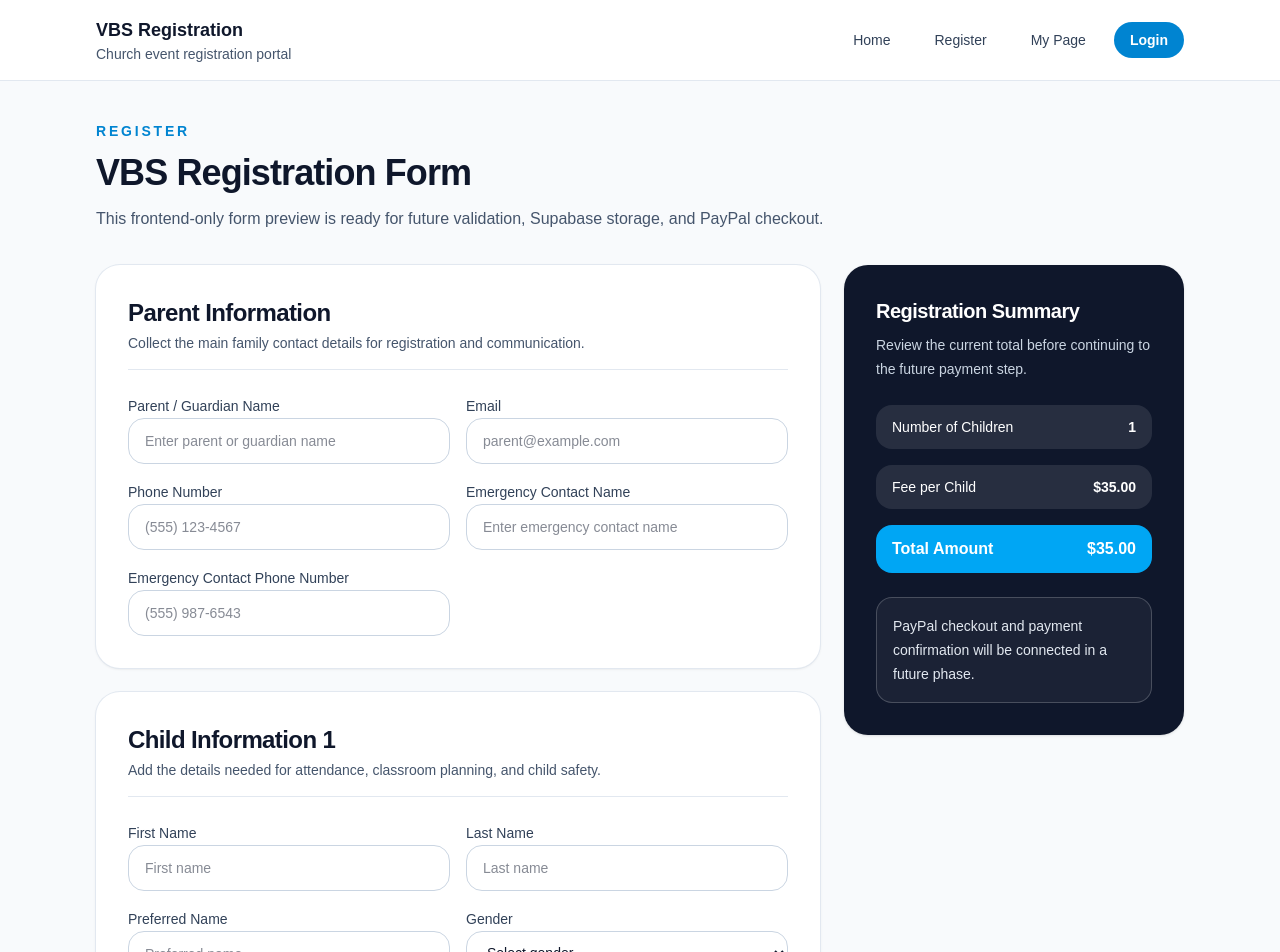
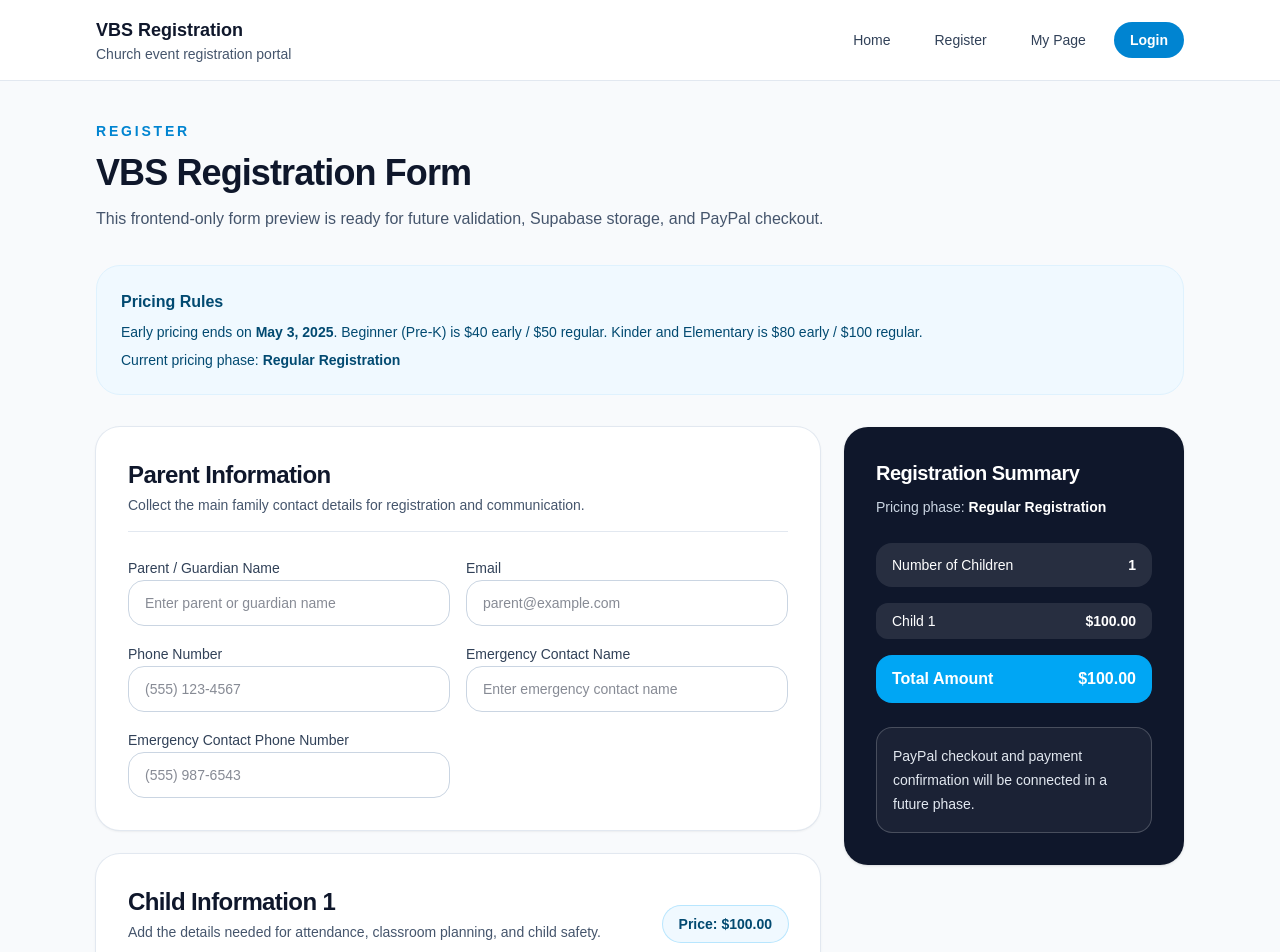
Before and after one commit to Irvine-Onnuri-Church/vbs-registration, a Next.js app: page /register in a window 1280 px wide. Shown: the top 952 px of the page. Built offline with nearby package versions, Linux system fonts and the light colour scheme.

Commit message:
Add dynamic child pricing for registration totals

```diff
--- a/src/app/register/page.tsx
+++ b/src/app/register/page.tsx
@@ -1,13 +1,15 @@
 'use client';
 
-import { useState } from 'react';
+import { useMemo, useState } from 'react';
 
 import ChildInfoCard, { type ChildInfo } from '@/components/ChildInfoCard';
 import PageContainer from '@/components/PageContainer';
 import ParentInfoSection, { type ParentInfo } from '@/components/ParentInfoSection';
+import PayPalPaymentPlaceholder from '@/components/PayPalPaymentPlaceholder';
 import RegistrationSummary from '@/components/RegistrationSummary';
 import SectionTitle from '@/components/SectionTitle';
 import { EVENT_INFO } from '@/lib/constants';
+import { calculateChildPrice, formatDateLabel, getPricingTierFromGrade, isEarlyRegistration } from '@/lib/utils';
 
 const initialParentInfo: ParentInfo = {
   parentName: '',
@@ -39,8 +41,28 @@ export default function RegisterPage() {
   const [photoConsent, setPhotoConsent] = useState(false);
   const [liabilityAcknowledgment, setLiabilityAcknowledgment] = useState(false);
 
+  const earlyRegistration = isEarlyRegistration(new Date(), EVENT_INFO.earlyRegistrationDeadline);
+  const pricingPhaseLabel = earlyRegistration ? 'Early Registration' : 'Regular Registration';
+
+  const childPricing = useMemo(
+    () =>
+      children.map((child, index) => {
+        const price = calculateChildPrice(child.grade, earlyRegistration);
+        const pricingTierLabel = getPricingTierFromGrade(child.grade) === 'beginner' ? 'Beginner (Pre-K)' : 'Kinder / Elementary';
+        const childName = child.firstName || child.preferredName || `Child ${index + 1}`;
+
+        return {
+          id: child.id,
+          label: childName,
+          price,
+          pricingTierLabel,
+        };
+      }),
+    [children, earlyRegistration],
+  );
+
   const childCount = children.length;
-  const totalAmount = childCount * EVENT_INFO.registrationFeeAmount;
+  const totalAmount = childPricing.reduce((total, child) => total + child.price, 0);
 
   function handleParentInfoChange(field: keyof ParentInfo, value: string) {
     setParentInfo((currentValues) => ({
@@ -80,6 +102,17 @@ export default function RegisterPage() {
         </p>
       </section>
 
+      <section className="rounded-3xl border border-sky-100 bg-sky-50 p-4 text-sm text-sky-900 sm:p-6">
+        <h2 className="text-base font-semibold">Pricing Rules</h2>
+        <p className="mt-2">
+          Early pricing ends on <strong>{formatDateLabel(EVENT_INFO.earlyRegistrationDeadline)}</strong>. Beginner (Pre-K)
+          is $40 early / $50 regular. Kinder and Elementary is $80 early / $100 regular.
+        </p>
+        <p className="mt-2">
+          Current pricing phase: <strong>{pricingPhaseLabel}</strong>
+        </p>
+      </section>
+
       <form onSubmit={handleSubmit} className="grid gap-6 xl:grid-cols-[minmax(0,1fr)_340px] xl:items-start">
         <div className="space-y-6">
           <ParentInfoSection values={parentInfo} onChange={handleParentInfoChange} />
@@ -90,6 +123,8 @@ export default function RegisterPage() {
                 key={child.id}
                 child={child}
                 childNumber={index + 1}
+                childPrice={childPricing[index]?.price ?? 0}
+                priceCategoryLabel={childPricing[index]?.pricingTierLabel ?? 'Kinder / Elementary'}
                 onChange={handleChildChange}
               />
             ))}
@@ -138,6 +173,8 @@ export default function RegisterPage() {
               Continue to Payment will remain frontend-only until PayPal checkout is integrated.
             </div>
 
+            <PayPalPaymentPlaceholder totalAmount={totalAmount} />
+
             <button
               type="submit"
               className="mt-6 inline-flex w-full items-center justify-center rounded-full bg-sky-600 px-5 py-3 text-sm font-semibold text-white transition hover:bg-sky-700 sm:w-auto"
@@ -149,7 +186,8 @@ export default function RegisterPage() {
 
         <RegistrationSummary
           childCount={childCount}
-          feePerChild={EVENT_INFO.registrationFeeAmount}
+          pricingPhaseLabel={pricingPhaseLabel}
+          childPrices={childPricing}
           totalAmount={totalAmount}
         />
       </form>
--- a/src/components/ChildInfoCard.tsx
+++ b/src/components/ChildInfoCard.tsx
@@ -1,4 +1,5 @@
 import SectionTitle from '@/components/SectionTitle';
+import { formatCurrency } from '@/lib/utils';
 
 type ChildInfo = {
   id: number;
@@ -17,6 +18,8 @@ type ChildInfo = {
 type ChildInfoCardProps = {
   child: ChildInfo;
   childNumber: number;
+  childPrice: number;
+  priceCategoryLabel: string;
   onChange: (childId: number, field: keyof ChildInfo, value: string) => void;
 };
 
@@ -26,13 +29,26 @@ const tshirtSizes = ['Select size', 'YS', 'YM', 'YL', 'YXL', 'AS', 'AM', 'AL'];
 
 export type { ChildInfo };
 
-export default function ChildInfoCard({ child, childNumber, onChange }: ChildInfoCardProps) {
+export default function ChildInfoCard({
+  child,
+  childNumber,
+  childPrice,
+  priceCategoryLabel,
+  onChange,
+}: ChildInfoCardProps) {
   return (
     <section className="rounded-3xl bg-white p-6 shadow-sm ring-1 ring-slate-200 sm:p-8">
       <SectionTitle
         title={`Child Information ${childNumber}`}
         description="Add the details needed for attendance, classroom planning, and child safety."
+        action={
+          <div className="rounded-full bg-sky-50 px-4 py-2 text-sm font-semibold text-sky-900 ring-1 ring-sky-200">
+            Price: {formatCurrency(childPrice)}
+          </div>
+        }
       />
+      <p className="mt-3 text-xs font-medium uppercase tracking-wide text-slate-500">Pricing group: {priceCategoryLabel}</p>
+
       <div className="mt-6 grid gap-4 sm:grid-cols-2">
         <label className="space-y-2">
           <span className="text-sm font-medium text-slate-700">First Name</span>
--- /dev/null
+++ b/src/components/PayPalPaymentPlaceholder.tsx
@@ -0,0 +1,15 @@
+import { formatCurrency } from '@/lib/utils';
+
+type PayPalPaymentPlaceholderProps = {
+  totalAmount: number;
+};
+
+export default function PayPalPaymentPlaceholder({ totalAmount }: PayPalPaymentPlaceholderProps) {
+  return (
+    <div className="mt-4 rounded-2xl border border-sky-200 bg-sky-50 p-4 text-sm text-sky-900">
+      <p className="font-semibold">PayPal Payment Placeholder</p>
+      <p className="mt-1">Amount to send to PayPal: {formatCurrency(totalAmount)}</p>
+      <input type="hidden" name="paypalAmount" value={totalAmount} />
+    </div>
+  );
+}
--- a/src/components/RegistrationSummary.tsx
+++ b/src/components/RegistrationSummary.tsx
@@ -1,21 +1,29 @@
 import { formatCurrency } from '@/lib/utils';
+
+type ChildPriceRow = {
+  id: number;
+  label: string;
+  price: number;
+};
 
 type RegistrationSummaryProps = {
   childCount: number;
-  feePerChild: number;
+  pricingPhaseLabel: string;
+  childPrices: ChildPriceRow[];
   totalAmount: number;
 };
 
 export default function RegistrationSummary({
   childCount,
-  feePerChild,
+  pricingPhaseLabel,
+  childPrices,
   totalAmount,
 }: RegistrationSummaryProps) {
   return (
     <aside className="rounded-3xl bg-slate-900 p-6 text-white shadow-sm sm:p-8 lg:sticky lg:top-6">
       <h2 className="text-xl font-semibold tracking-tight">Registration Summary</h2>
       <p className="mt-2 text-sm leading-6 text-slate-300">
-        Review the current total before continuing to the future payment step.
+        Pricing phase: <span className="font-semibold text-white">{pricingPhaseLabel}</span>
       </p>
 
       <dl className="mt-6 space-y-4 text-sm">
@@ -23,15 +31,21 @@ export default function RegistrationSummary({
           <dt>Number of Children</dt>
           <dd className="font-semibold text-white">{childCount}</dd>
         </div>
-        <div className="flex items-center justify-between rounded-2xl bg-white/10 px-4 py-3">
-          <dt>Fee per Child</dt>
-          <dd className="font-semibold text-white">{formatCurrency(feePerChild)}</dd>
-        </div>
-        <div className="flex items-center justify-between rounded-2xl bg-sky-500 px-4 py-3 text-base font-semibold text-white">
-          <dt>Total Amount</dt>
-          <dd>{formatCurrency(totalAmount)}</dd>
-        </div>
       </dl>
+
+      <div className="mt-4 space-y-2">
+        {childPrices.map((child) => (
+          <div key={child.id} className="flex items-center justify-between rounded-xl bg-white/10 px-4 py-2 text-sm">
+            <span>{child.label}</span>
+            <span className="font-semibold">{formatCurrency(child.price)}</span>
+          </div>
+        ))}
+      </div>
+
+      <div className="mt-4 flex items-center justify-between rounded-2xl bg-sky-500 px-4 py-3 text-base font-semibold text-white">
+        <span>Total Amount</span>
+        <span>{formatCurrency(totalAmount)}</span>
+      </div>
 
       <div className="mt-6 rounded-2xl border border-white/20 bg-white/5 p-4 text-sm leading-6 text-slate-200">
         PayPal checkout and payment confirmation will be connected in a future phase.
--- a/src/lib/constants.ts
+++ b/src/lib/constants.ts
@@ -8,6 +8,18 @@ export const EVENT_INFO = {
   registrationFee: '$35 per child',
   registrationFeeAmount: 35,
   parentGuidePdfPath: '/docs/parent-guide.pdf',
+  earlyRegistrationDeadline: '2025-05-03',
+} as const;
+
+export const REGISTRATION_PRICING = {
+  early: {
+    beginner: 40,
+    standard: 80,
+  },
+  regular: {
+    beginner: 50,
+    standard: 100,
+  },
 } as const;
 
 export const EVENT_DETAILS = [
--- a/src/lib/utils.ts
+++ b/src/lib/utils.ts
@@ -1,3 +1,7 @@
+import { REGISTRATION_PRICING } from '@/lib/constants';
+
+type PricingTier = 'beginner' | 'standard';
+
 export function formatPageTitle(title: string): string {
   return `${title} | VBS Registration`;
 }
@@ -8,3 +12,29 @@ export function formatCurrency(amount: number): string {
     currency: 'USD',
   }).format(amount);
 }
+
+export function formatDateLabel(dateString: string): string {
+  const date = new Date(`${dateString}T00:00:00`);
+
+  return new Intl.DateTimeFormat('en-US', {
+    month: 'long',
+    day: 'numeric',
+    year: 'numeric',
+  }).format(date);
+}
+
+export function isEarlyRegistration(currentDate: Date, earlyDeadline: string): boolean {
+  const deadline = new Date(`${earlyDeadline}T23:59:59`);
+  return currentDate <= deadline;
+}
+
+export function getPricingTierFromGrade(grade: string): PricingTier {
+  return grade === 'Pre-K' ? 'beginner' : 'standard';
+}
+
+export function calculateChildPrice(grade: string, earlyRegistration: boolean): number {
+  const pricingTier = getPricingTierFromGrade(grade);
+  const pricingGroup = earlyRegistration ? REGISTRATION_PRICING.early : REGISTRATION_PRICING.regular;
+
+  return pricingGroup[pricingTier];
+}
```
